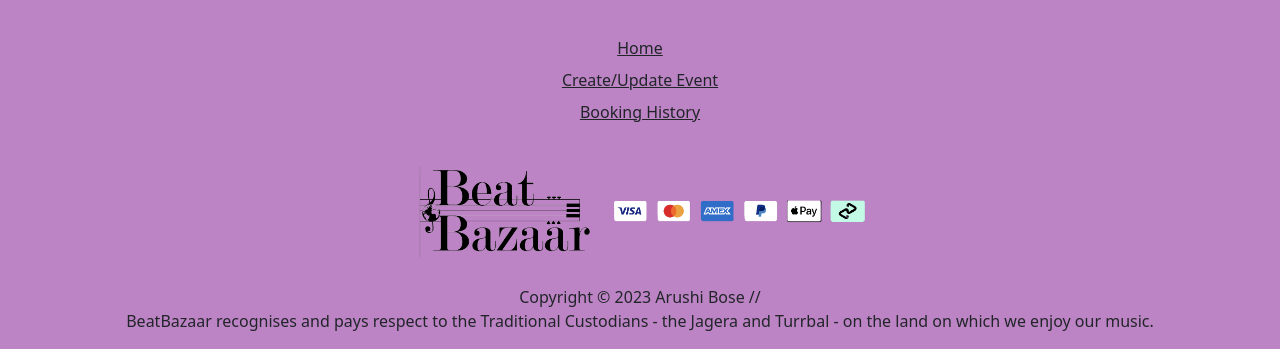
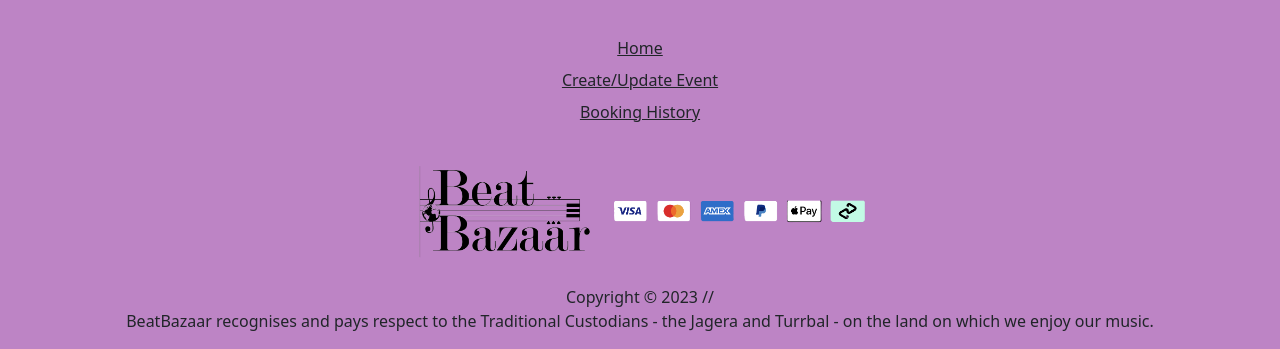
Before and after one commit to Arushi-Bose/IAB207, a Flask app: page /history in a window 1280 px wide. Shown: the part 454-803 px from the top of the page. Run offline with Flask 3, Linux system fonts and the light colour scheme; a user stored in the database is signed in; some libraries are stand-ins or nearby versions.

Commit message:
Update base.html
Change to copyright

```diff
--- a/a3_group16/BeatBazaar/templates/base.html
+++ b/a3_group16/BeatBazaar/templates/base.html
@@ -115,7 +115,7 @@
                             alt="payment methods"></a>
                 </div>
                 <div class="p-3" id="footer">
-                    Copyright &copy 2023 Arushi Bose //
+                    Copyright &copy 2023 //
                     <br />
                     BeatBazaar recognises and pays respect to the Traditional Custodians - the Jagera and Turrbal - on the
                     land on which we enjoy our music.
```
